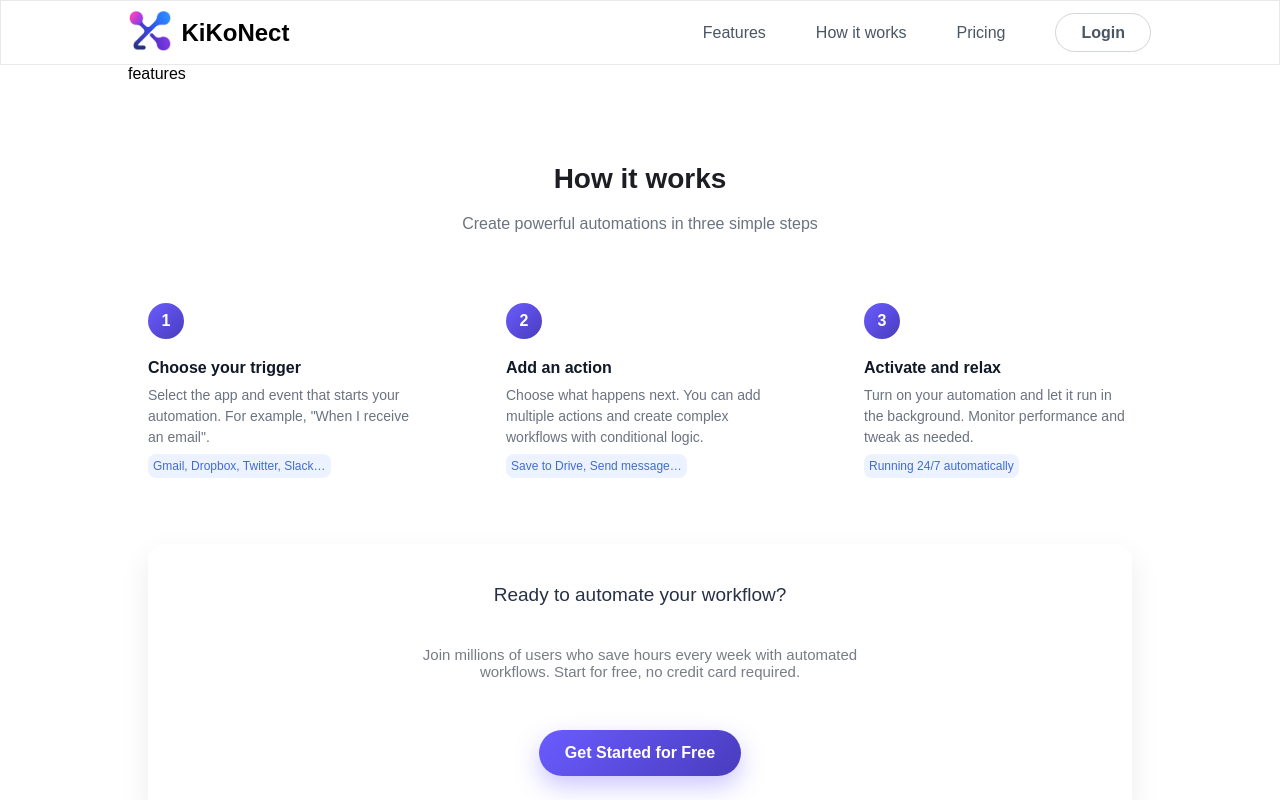
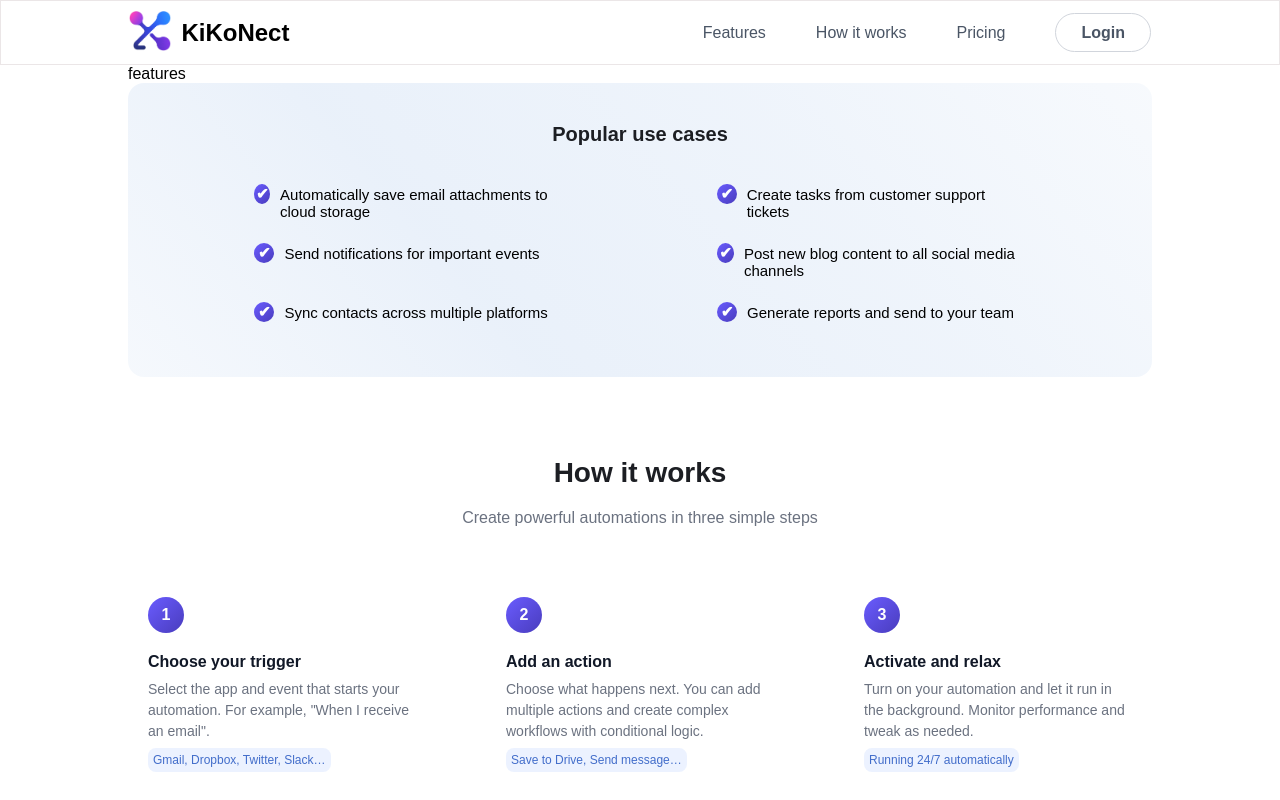
Before and after one commit to Anthoche/Area, a React (Vite) app in the folder frontend/web/: page / in a window 1280 px wide. Shown: the top 800 px of the page. Built offline with nearby package versions, Linux system fonts and the light colour scheme; no server answers.

Commit message:
wip(WelcomePage): Popular cases grid added right before the section How It Works(#83)

```diff
--- /dev/null
+++ b/frontend/web/src/components/WelcomePage/PopUseCases.jsx
@@ -0,0 +1,20 @@
+"use client";
+import "./welcomepage.css"
+
+export default function PopUseCases() {
+  return (
+    <div className="welcome-page-section popular-use-cases" id="use-cases">
+        <h2>Popular use cases</h2>
+        <div className="use-cases-list">
+            <ul>
+                <li>Automatically save email attachments to cloud storage</li>
+                <li>Create tasks from customer support tickets</li>
+                <li>Send notifications for important events</li>
+                <li>Post new blog content to all social media channels</li>
+                <li>Sync contacts across multiple platforms</li>
+                <li>Generate reports and send to your team</li>
+            </ul>
+        </div>
+    </div>
+  )
+};
--- a/frontend/web/src/components/WelcomePage/WelcomePage.jsx
+++ b/frontend/web/src/components/WelcomePage/WelcomePage.jsx
@@ -4,6 +4,7 @@ import "./welcomepage.css";
 import Navbar from "./Navbar.jsx";
 import Footer from "./Footer.jsx";
 import HowItWorks from "./HowItWorks.jsx";
+import PopUseCases from "./PopUseCases.jsx";
 
 export default function WelcomePage() {
   return (
@@ -13,6 +14,7 @@ export default function WelcomePage() {
         <div className="welcome-page-section" id="features">
           features
         </div>
+        <PopUseCases />
         <HowItWorks />
       </div>
       <Footer />
--- a/frontend/web/src/components/WelcomePage/welcomepage.css
+++ b/frontend/web/src/components/WelcomePage/welcomepage.css
@@ -324,7 +324,7 @@ footer > p {
 
 /* How it works */
 .how-it-works {
-padding: 80px 20px;
+    padding: 80px 20px;
     text-align: center;
 }
 
@@ -436,3 +436,58 @@ padding: 80px 20px;
         gap: 30px;
     }
 }
+
+.popular-use-cases {
+    padding: 80px 20px;
+    text-align: center;
+    max-width: 1500px;
+    margin: 0 auto;
+    padding: 40px 30px;
+    background: linear-gradient(50deg, #aec9ec1f, #aec9ec44, #aec9ec34, #aec9ec19);
+    border-radius: 16px;
+}
+
+.popular-use-cases h2 {
+    font-size: 20px;
+    font-weight: 600;
+    color: #1c1e23;
+}
+
+.use-cases-list ul {
+  display: grid;
+  font-size: 15px;
+  grid-template-columns: repeat(2, 1fr);
+  gap: 10px 20%;
+  max-width: 1500px;
+  margin: 40px 10% 0%;
+  list-style: none;
+  padding: 0;
+}
+
+.use-cases-list li {
+  margin-bottom: 15px;
+  text-align: left;
+  display: flex;
+  gap: 10px;
+}
+
+.use-cases-list li::before {
+    content: "✔";
+    border-radius: 50%;
+    background: linear-gradient(135deg, #6a5cff, #493cbd);
+    width: 20px;
+    height: 20px;
+    display: flex;
+    align-items: center;
+    justify-content: center;
+    color: #ffffff;
+    font-weight: bold;
+    margin-top: -2px;
+}
+
+@media (max-width: 800px) {
+    .use-cases-list ul {
+        grid-template-columns: 1fr;
+        gap: 10px;
+    }
+}
```
Lines whose indentation alone changed are shown as unchanged.
